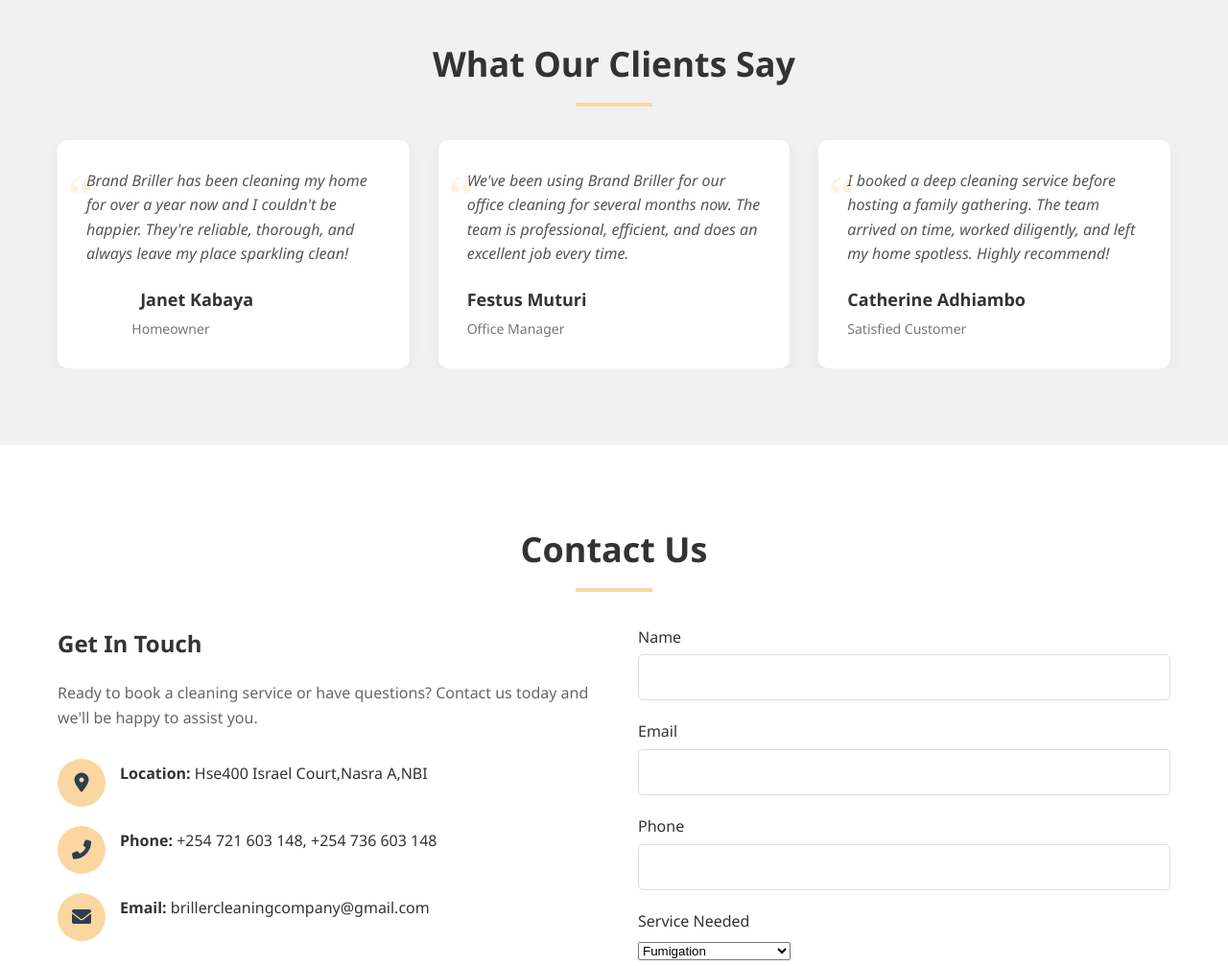
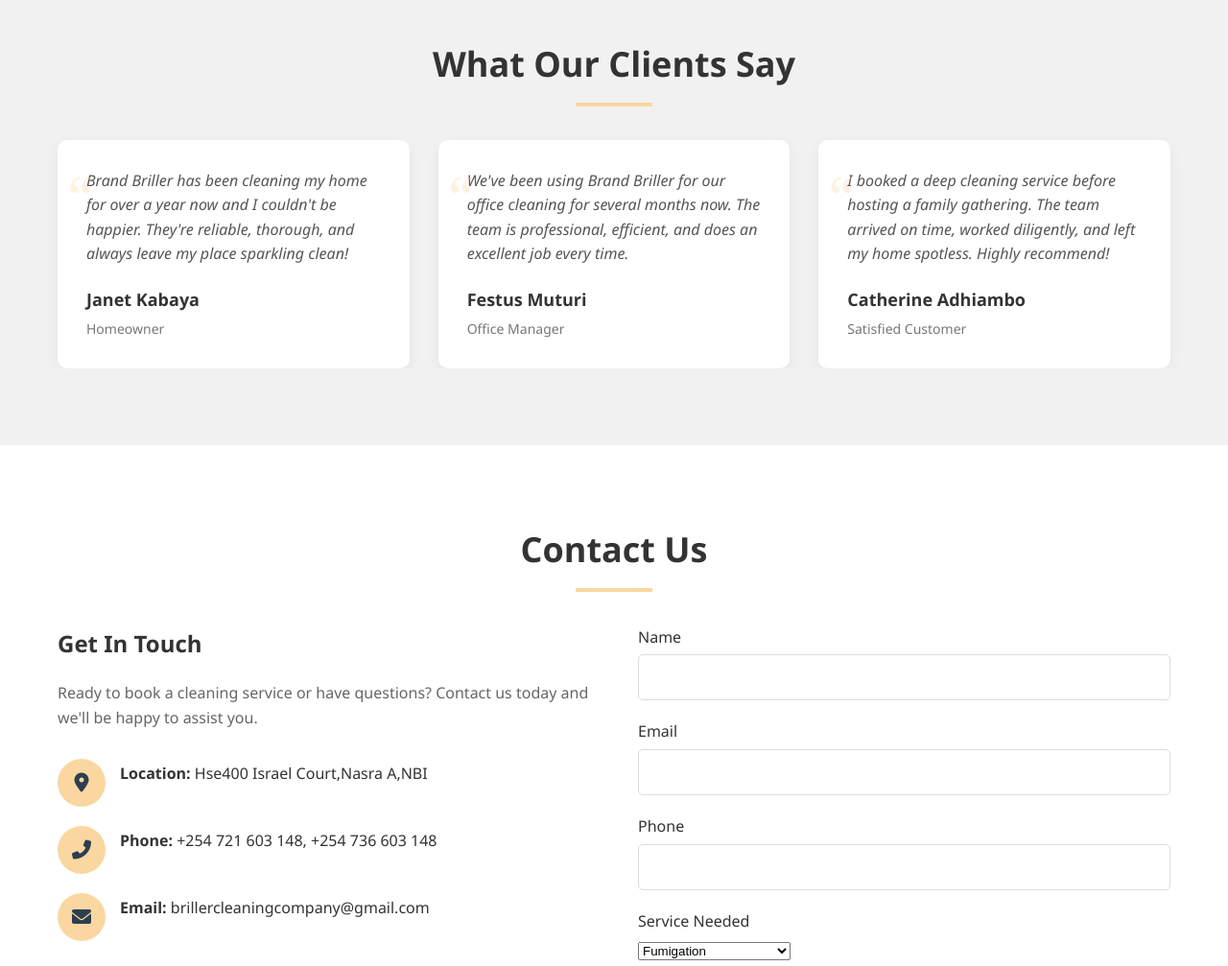
Before and after one commit to Pmakzillo/Briller-website, a plain HTML site: page index.html in a window 1280 px wide. Shown: the part 2618-3625 px from the top of the page at 96% size. Drawn offline with nearby package versions, Linux system fonts and the light colour scheme.

Commit message:
Update index.html

```diff
--- a/index.html
+++ b/index.html
@@ -156,8 +156,8 @@
                     <div class="testimonial-author">
                        <!-- <img src="https://randomuser.me/api/portraits/women/43.jpg" alt="Sarah Johnson"> -->
                         <div class="author-info">
-                            <h4>&nbsp;&nbsp;&nbsp;&nbsp;&nbsp;&nbsp;&nbsp;&nbsp;&nbsp;&nbsp;&nbsp;&nbsp;Janet Kabaya</h4>
-                            <p>&nbsp;&nbsp;&nbsp;&nbsp;&nbsp;&nbsp;&nbsp;&nbsp;&nbsp;&nbsp;&nbsp;&nbsp;&nbsp;Homeowner</p>
+                            <h4>Janet Kabaya</h4>
+                            <p>Homeowner</p>
                             </div>
                     </div>
                 </div>
```
